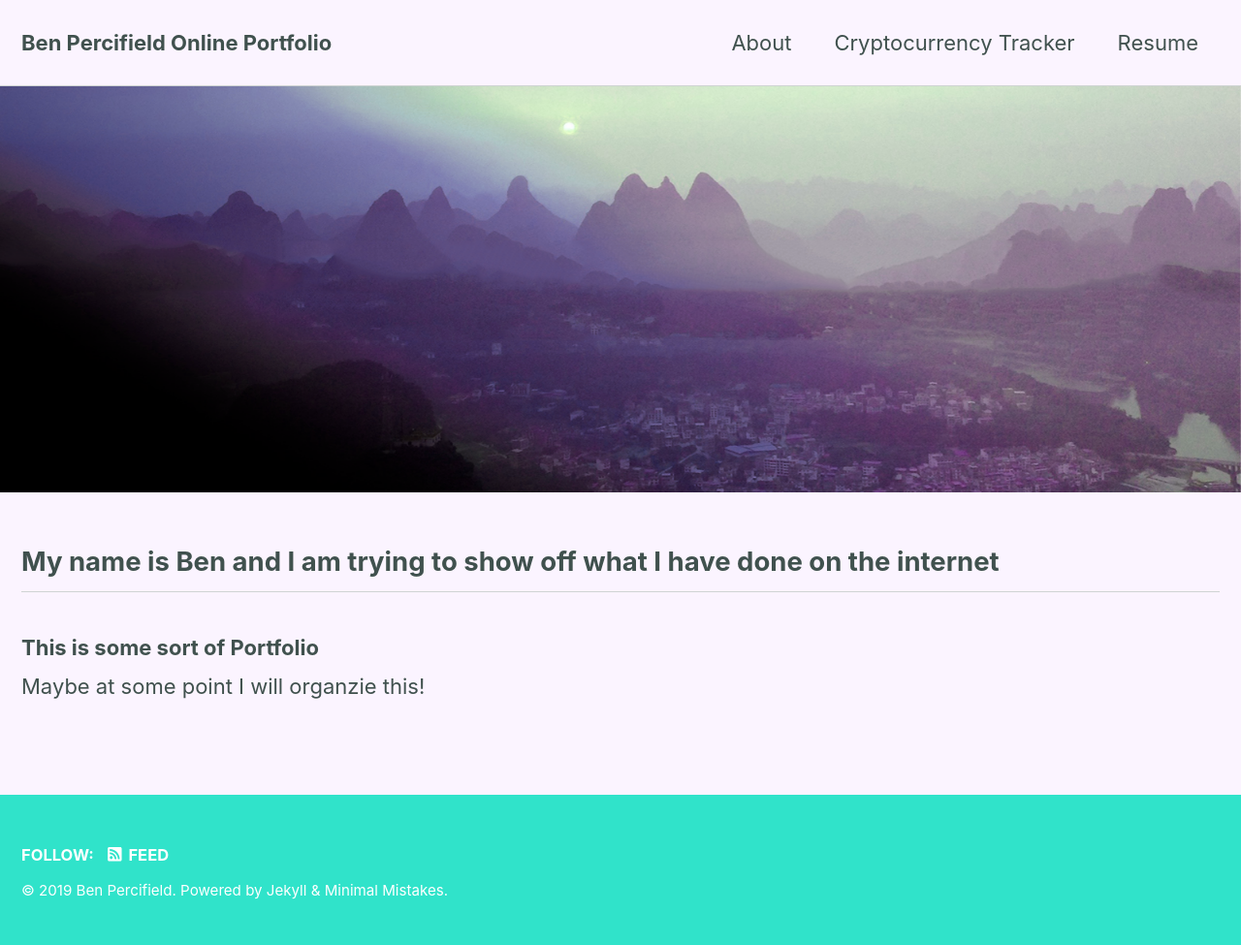
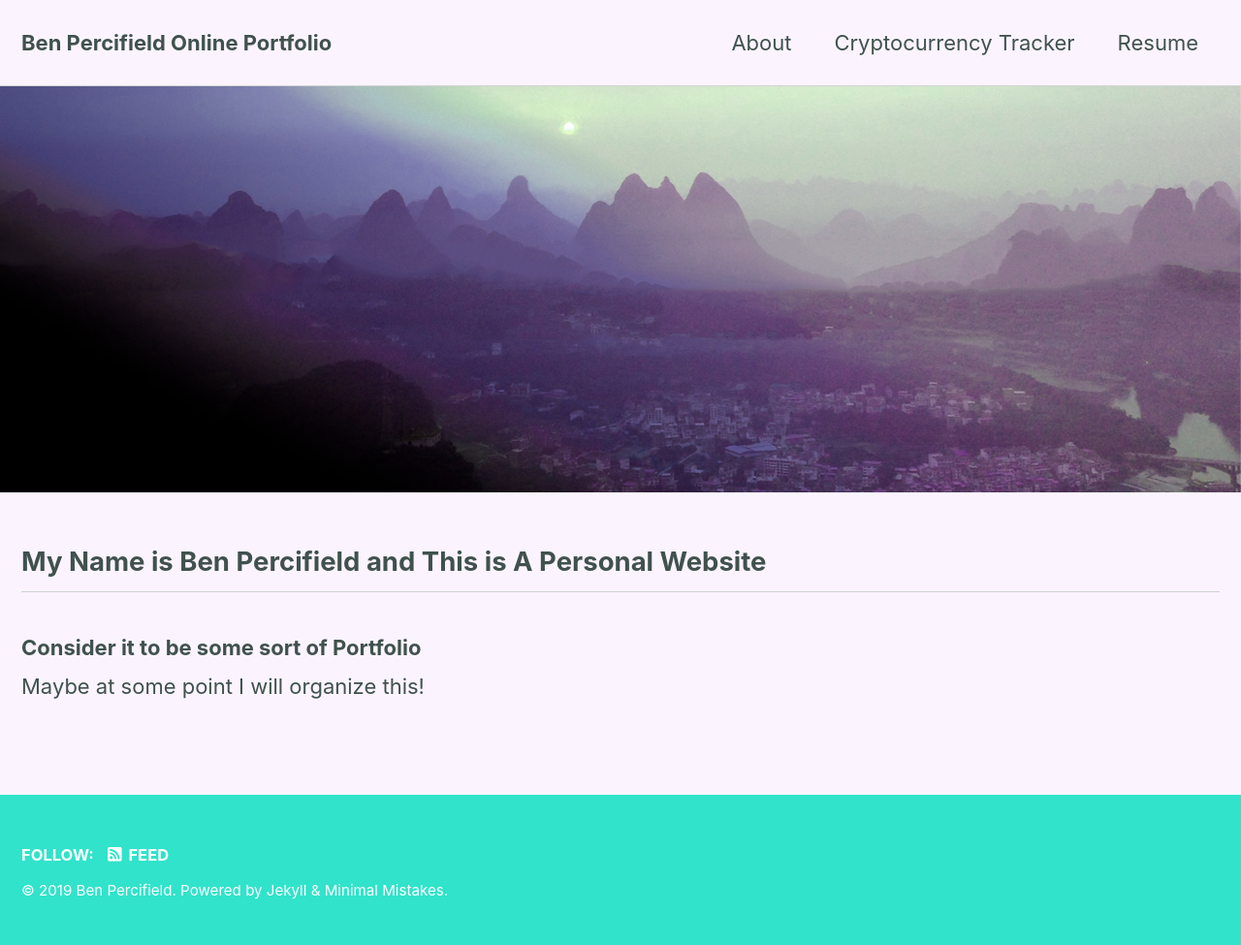
Before and after one commit to benpercifield/benpercifield.github.io, a Jekyll site: the page built from _pages/about.md, in a window 1280 px wide. Shown: the whole page at 97% size. Built offline with Jekyll 4.4.1, drawn with Linux system fonts in a browser that asks for light colours; cached includes are drawn as plain includes; nearby versions of some CDN libraries.

Commit message:
Update about.md

```diff
--- a/_pages/about.md
+++ b/_pages/about.md
@@ -11,8 +11,8 @@ header:
 
 ---
 
-## My name is Ben and I am trying to show off what I have done on the internet
+## My Name is Ben Percifield and This is A Personal Website
 
-### This is some sort of Portfolio
+### Consider it to be some sort of Portfolio
 
-Maybe at some point I will organzie this!
+Maybe at some point I will organize this!
```
